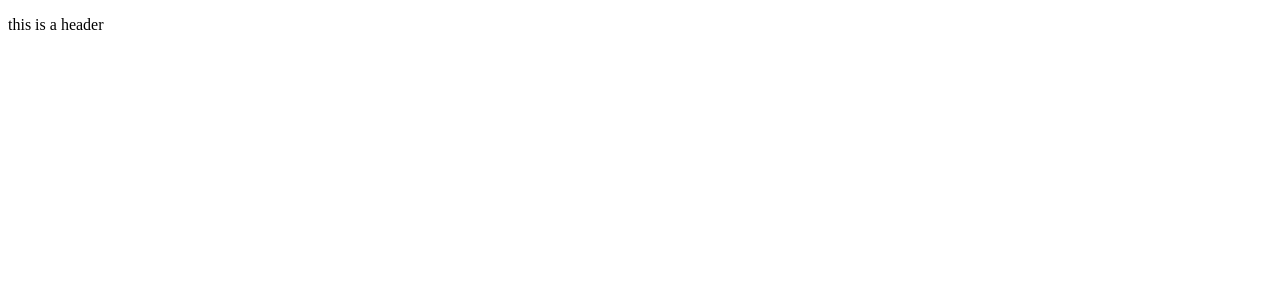
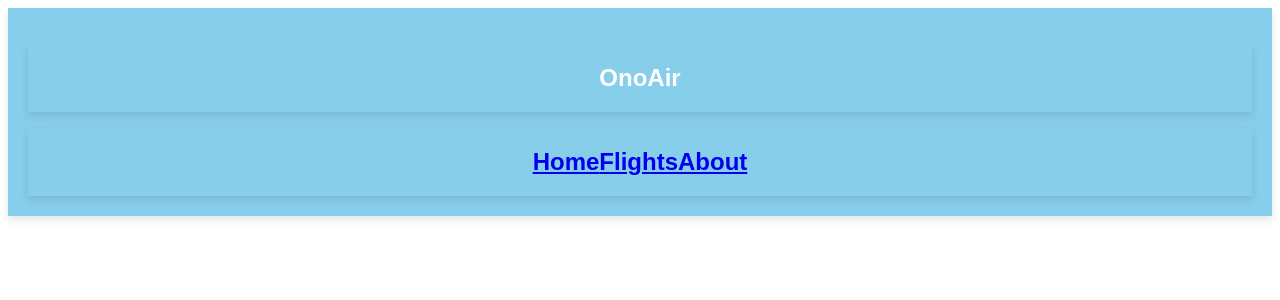
Before and after one commit to cptgingerbeard/FrontendCourseExercises2-YuvalHermon, an Angular app in the folder OnoAirapp2/: page / in a window 1280 px wide. Shown: the top 300 px of the page. Built offline with nearby package versions, Linux system fonts and the light colour scheme.

Commit message:
created header componenet

```diff
--- a/OnoAirapp2/src/app/components/header/header.component.css
+++ b/OnoAirapp2/src/app/components/header/header.component.css
@@ -0,0 +1,21 @@
+.header {
+    background-color: skyblue;
+    color: white;
+    font-family: 'Arial', sans-serif;
+    font-size: 24px;
+    font-weight: bold;
+    padding: 20px;
+    text-align: center;
+    box-shadow: 0 4px 8px rgba(0, 0, 0, 0.1);
+}
+
+.header .logo {
+    display: inline-block;
+    vertical-align: middle;
+}
+
+.header .title {
+    display: inline-block;
+    vertical-align: middle;
+    margin-left: 10px;
+}
--- a/OnoAirapp2/src/app/components/header/header.component.html
+++ b/OnoAirapp2/src/app/components/header/header.component.html
@@ -1 +1,7 @@
-<p>this is a header</p>
+<div class="header">
+  <h1 class="header">OnoAir</h1>
+  <div class="header">
+    <a routerLink="/home" routerLinkActive="active">Home</a>
+    <a routerLink="/flights" routerLinkActive="active">Flights</a>
+    <a routerLink="/about" routerLinkActive="active">About</a>
+</div>
```
